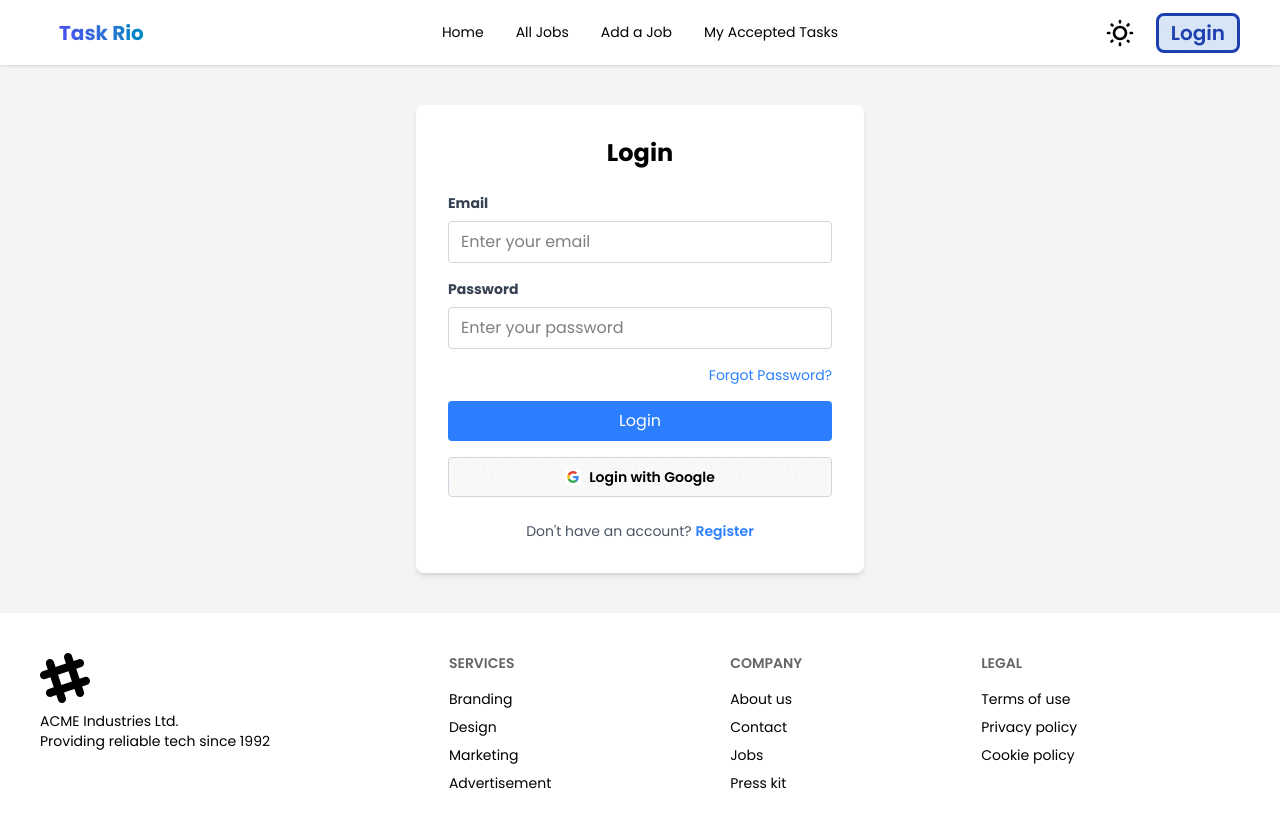
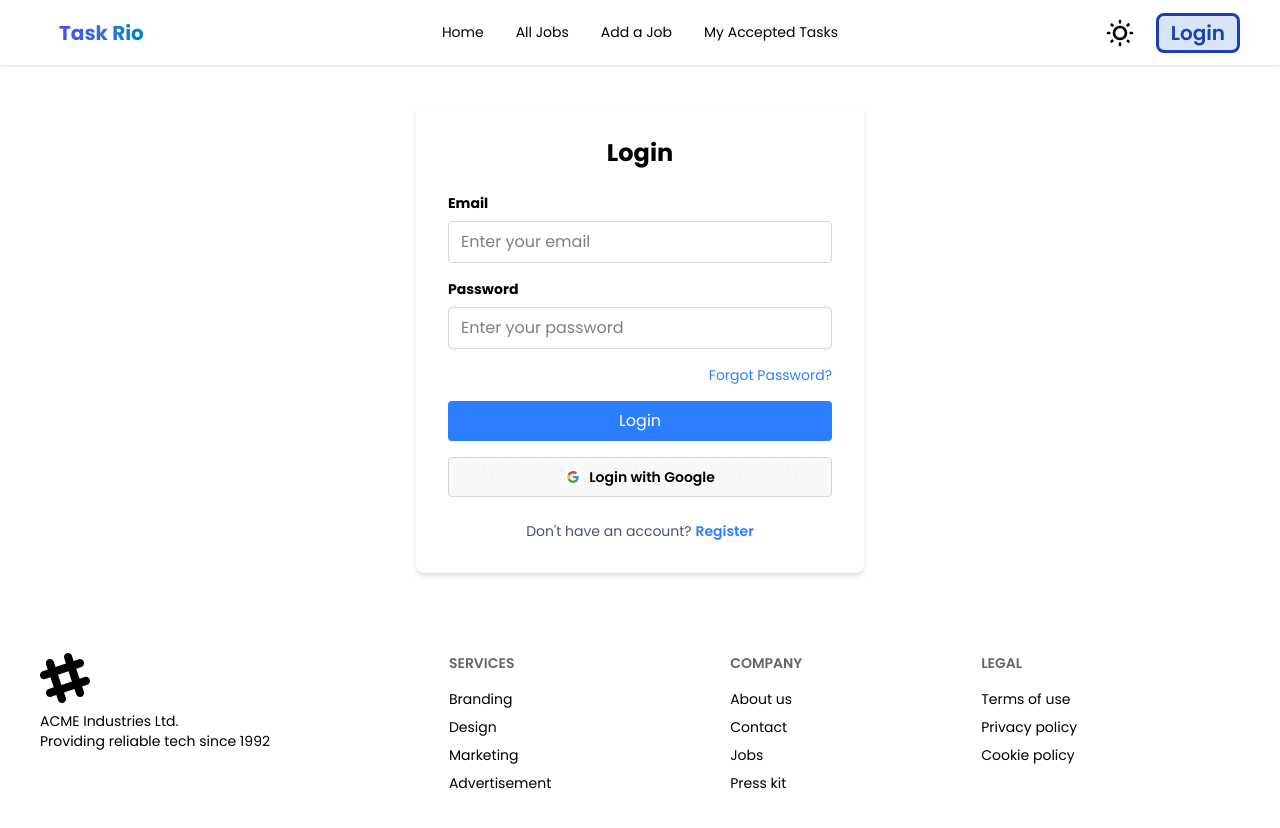
Before and after one commit to TusharChow20/Freelance-Marketplace-Client, a React (Vite) app: page /login in a window 1280 px wide. Shown: the top 828 px of the page. Built offline with nearby package versions, Linux system fonts and the light colour scheme.

Commit message:
react hot toast + login edit

```diff
--- a/src/Pages/Authentication/Login.jsx
+++ b/src/Pages/Authentication/Login.jsx
@@ -1,34 +1,67 @@
 import React, { useState } from "react";
-
+import toast, { Toaster } from "react-hot-toast";
 const Login = () => {
   const [error, setError] = useState("");
 
+  const handleGoogleLogin = () => {
+    toast.success("Google login successful! Redirecting to home...", {
+      duration: 3000,
+      position: "top-right",
+      style: {
+        background: "#10b981",
+        color: "#fff",
+      },
+      icon: "🎉",
+    });
+  };
   const handleSubmit = (e) => {
     e.preventDefault();
     setError("");
     const email = e.target.email.value;
     const password = e.target.password.value;
-    if (!email || !password) {
-      setError("Please fill in all fields");
-      return;
-    }
+
+    // Simulate login logic
     if (email === "user@example.com" && password === "password123") {
-      alert("Login successful! Redirecting to home...");
+      // Success - navigate to home
+      toast.success("Login successful! Redirecting to home...", {
+        duration: 3000,
+        position: "top-right",
+        style: {
+          background: "#10b981",
+          color: "#fff",
+        },
+        icon: "✅",
+      });
+      // setTimeout(() => window.location.href = "/home", 1500);
     } else {
-      setError("Invalid email or password");
+      toast.error("Invalid email or password", {
+        duration: 3000,
+        position: "top-right",
+        style: {
+          background: "#ef4444",
+          color: "#fff",
+        },
+        icon: "❌",
+      });
     }
   };
 
-  const handleGoogleLogin = () => {
-    alert("Google login successful! Redirecting to home...");
-  };
-
   return (
-    <div className=" py-10 flex items-center justify-center bg-gray-100">
-      <form
-        onSubmit={handleSubmit}
-        className="bg-white p-8 rounded-lg shadow-md w-full max-w-md"
-      >
+    <div className=" py-10 flex items-center justify-center ">
+      <Toaster
+        position="top-right"
+        reverseOrder={false}
+        gutter={8}
+        toastOptions={{
+          duration: 3000,
+          style: {
+            borderRadius: "8px",
+            fontSize: "14px",
+            fontWeight: "500",
+          },
+        }}
+      />
+      <div className=" p-8 rounded-lg shadow-md w-full max-w-md">
         <h2 className="text-2xl font-bold mb-6 text-center">Login</h2>
 
         {error && (
@@ -37,11 +70,9 @@ const Login = () => {
           </div>
         )}
 
-        <div>
+        <form onSubmit={handleSubmit}>
           <div className="mb-4">
-            <label className="block text-gray-700 text-sm font-bold mb-2">
-              Email
-            </label>
+            <label className="block  text-sm font-bold mb-2">Email</label>
             <input
               type="email"
               name="email"
@@ -52,13 +83,10 @@ const Login = () => {
           </div>
 
           <div className="mb-4">
-            <label className="block text-gray-700 text-sm font-bold mb-2">
-              Password
-            </label>
+            <label className="block  text-sm font-bold mb-2">Password</label>
             <input
               type="password"
               name="password"
-              // value={password}
               className="w-full px-3 py-2 border border-gray-300 rounded focus:outline-none focus:border-blue-500"
               placeholder="Enter your password"
             />
@@ -73,7 +101,7 @@ const Login = () => {
           <button className="w-full bg-blue-500 text-white py-2 rounded hover:bg-blue-600 transition duration-200 mb-4">
             Login
           </button>
-        </div>
+        </form>
 
         {/* Google */}
         <button
@@ -121,7 +149,7 @@ const Login = () => {
             </a>
           </p>
         </div>
-      </form>
+      </div>
     </div>
   );
 };
--- a/src/index.css
+++ b/src/index.css
@@ -4,6 +4,7 @@ body {
 }
 
 @import "tailwindcss";
+
 @plugin "daisyui" {
   themes: light --prefersdark, dark;
 }
```
